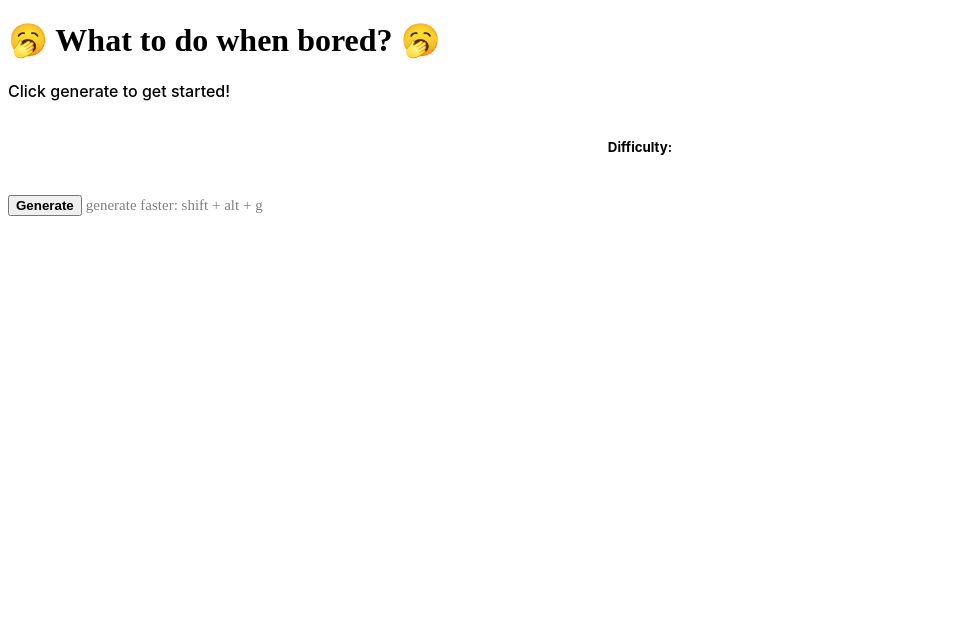
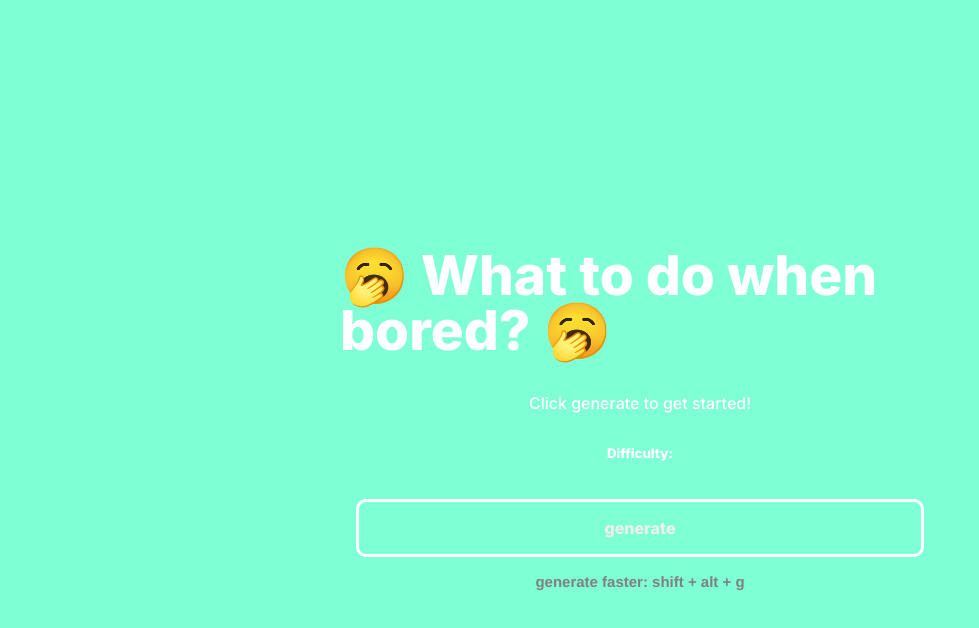
Before and after one commit to NaveenBandarage/WhatToDoWhenBored, a plain HTML site: page index.html in a window 1280 px wide. Shown: the whole page, without its empty margins (0-979 px from the left). Drawn offline with nearby package versions, Linux system fonts and the light colour scheme.

Commit message:
Added styling to the document.

```diff
--- a/index.html
+++ b/index.html
@@ -11,7 +11,7 @@
     <meta name="twitter:description" content="A simple site that generates stuff to do when you are feeling bored." />
     <meta name="twitter:title" content="A simple site that generates stuff to do when you are feeling bored." />
 
-    <link rel="stylesheet" href="./ui/ui.css">
+    <link rel="stylesheet" href="./styles/styles.css">
     <script src="https://ajax.googleapis.com/ajax/libs/jquery/3.5.1/jquery.min.js"></script>
     <script async src="https://www.googletagmanager.com/gtag/js?id=UA-176993861-1"></script>
 
--- /dev/null
+++ b/styles/styles.css
@@ -0,0 +1,73 @@
+@import url('https://fonts.googleapis.com/css2?family=Inter:wght@500;800&display=swap');
+
+* {
+  box-sizing: border-box;
+}
+
+html {
+  height: 100%;
+}
+
+body {
+  color: #fff;
+  font-family: Helvetica, Arial, sans-serif;
+  font-weight: bold;
+  height: 100%;
+  line-height: 1;
+  background:aquamarine;
+  margin: 0;
+}
+
+main {
+  align-items: center;
+  display: flex;
+  flex-direction: column;
+  height: 100%;
+  justify-content: center;
+  margin: auto;
+  max-width: 600px;
+}
+
+h1 {
+
+  font-weight: bold;
+    font-size: 55px;
+    color: #fff;
+    font-family: 'Inter', sans-serif;
+}
+
+
+.generate-btn {
+  border: 3px solid #fff;
+  border-radius: 10px;
+  color: #eee;
+  font-family: 'Inter', sans-serif;
+  font-weight: 500;
+  font-size: 1rem;
+  margin-bottom: 2rem;
+  background: transparent;
+  padding: 1rem;
+  outline: none;
+  text-transform: lowercase;
+  width: calc(100% - 2rem);
+}
+
+.generate-btn:hover, .generate-btn:focus {
+  cursor: pointer;
+}
+
+::-webkit-scrollbar {
+  background: transparent;
+}
+
+::-webkit-scrollbar {
+  width: 10px;
+
+}
+::-webkit-scrollbar-thumb {
+  background: #eee;
+  border-radius: 5px;
+}
+::-webkit-scrollbar-track {
+  background: transparent;
+}
```
